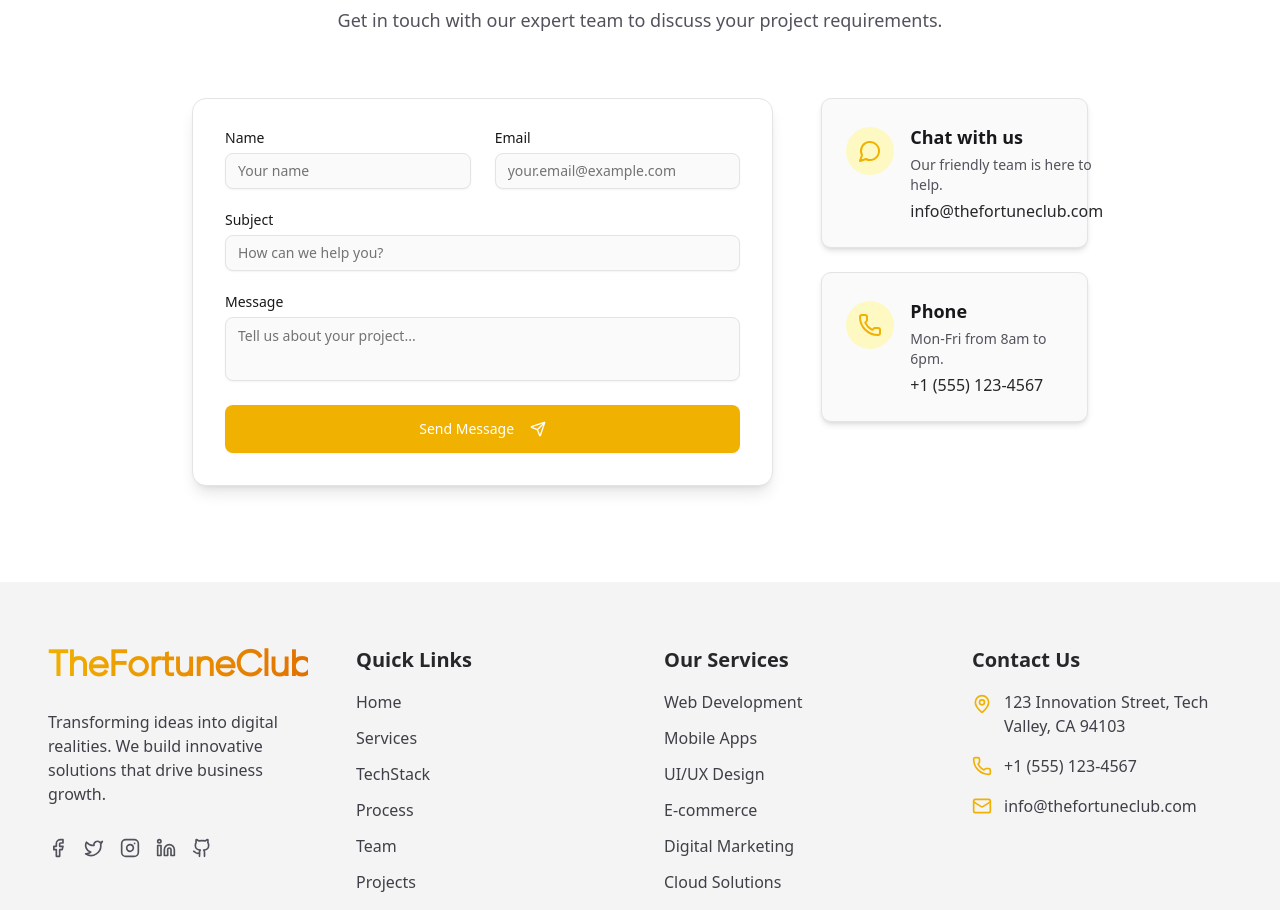
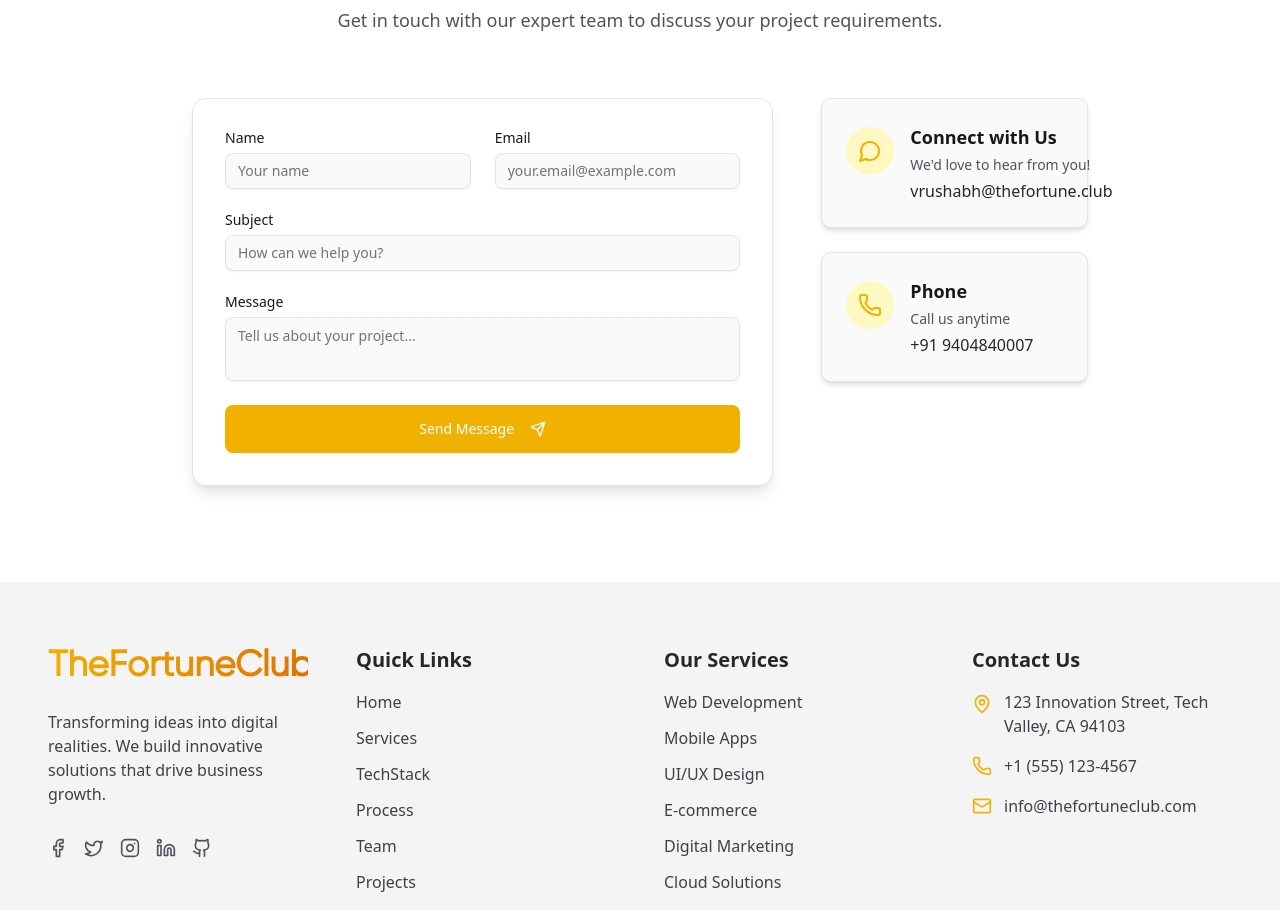
Before and after one commit to Animish2002/TheFortune.Club, a React (Vite) app: page / in a window 1280 px wide. Shown: the part 7780-8690 px from the top of the page. Built offline with nearby package versions, Linux system fonts and the light colour scheme.

Commit message:
changes by VK

```diff
--- a/index.html
+++ b/index.html
@@ -2,7 +2,7 @@
 <html lang="en">
   <head>
     <meta charset="UTF-8" />
-    <link rel="icon" type="image/png" href="https://res.cloudinary.com/dkv3bx51z/image/upload/v1744958864/TFC_kxmtu6.png" />
+    <link rel="icon" type="image/png" href="https://res.cloudinary.com/dkv3bx51z/image/upload/v1744958864/TFC_kxmtu6.png"  />
     <meta name="viewport" content="width=device-width, initial-scale=1.0" />
     <title>The Fortune Club</title>
   </head>
--- a/src/LandingPage/Contact.jsx
+++ b/src/LandingPage/Contact.jsx
@@ -51,15 +51,15 @@ const ContactUs = () => {
   const contactInfo = [
     {
       icon: <MessageCircle className="h-6 w-6 text-yellow-500" />,
-      title: "Chat with us",
-      details: "Our friendly team is here to help.",
-      contact: "info@thefortuneclub.com"
+      title: "Connect with Us",
+      details: "We'd love to hear from you!",
+      contact: "vrushabh@thefortune.club"
     },
     {
       icon: <Phone className="h-6 w-6 text-yellow-500" />,
       title: "Phone",
-      details: "Mon-Fri from 8am to 6pm.",
-      contact: "+1 (555) 123-4567"
+      details: "Call us anytime",
+      contact: "+91 9404840007"
     },
   ];
 
--- a/src/LandingPage/MeetTheTeam.jsx
+++ b/src/LandingPage/MeetTheTeam.jsx
@@ -45,7 +45,7 @@ const MeetTheTeam = () => {
       bio: "Skilled at coordinating complex projects and ensuring on-time delivery. Expert in agile methodologies and team coordination.",
       image: "https://res.cloudinary.com/dkv3bx51z/image/upload/v1743758404/gaGF6alp_400x400_ai1f1m.jpg", // Replace with actual team member image
       socialLinks: {
-        twitter: "https://x.com/vrushabhsk",
+        twitter: "https://x.com/vrushabhdotdev",
         linkedin: "https://www.linkedin.com/in/vrushabhskulkarni/",
         github: "https://github.com/vrushabhskulkarni",
         email: "vrushabhskulkarni@gmail.com"
--- a/src/LandingPage/ProjectGallery.jsx
+++ b/src/LandingPage/ProjectGallery.jsx
@@ -352,18 +352,7 @@ const ProjectsGallery = () => {
                         </a>
                       </Button>
                     )}
-                    {selectedProject?.githubLink && (
-                      <Button asChild variant="outline">
-                        <a
-                          href={selectedProject.githubLink}
-                          target="_blank"
-                          rel="noopener noreferrer"
-                        >
-                          View Code
-                          <Github className="ml-2 h-4 w-4" />
-                        </a>
-                      </Button>
-                    )}
+
                   </div>
                 </div>
               </div>
```
